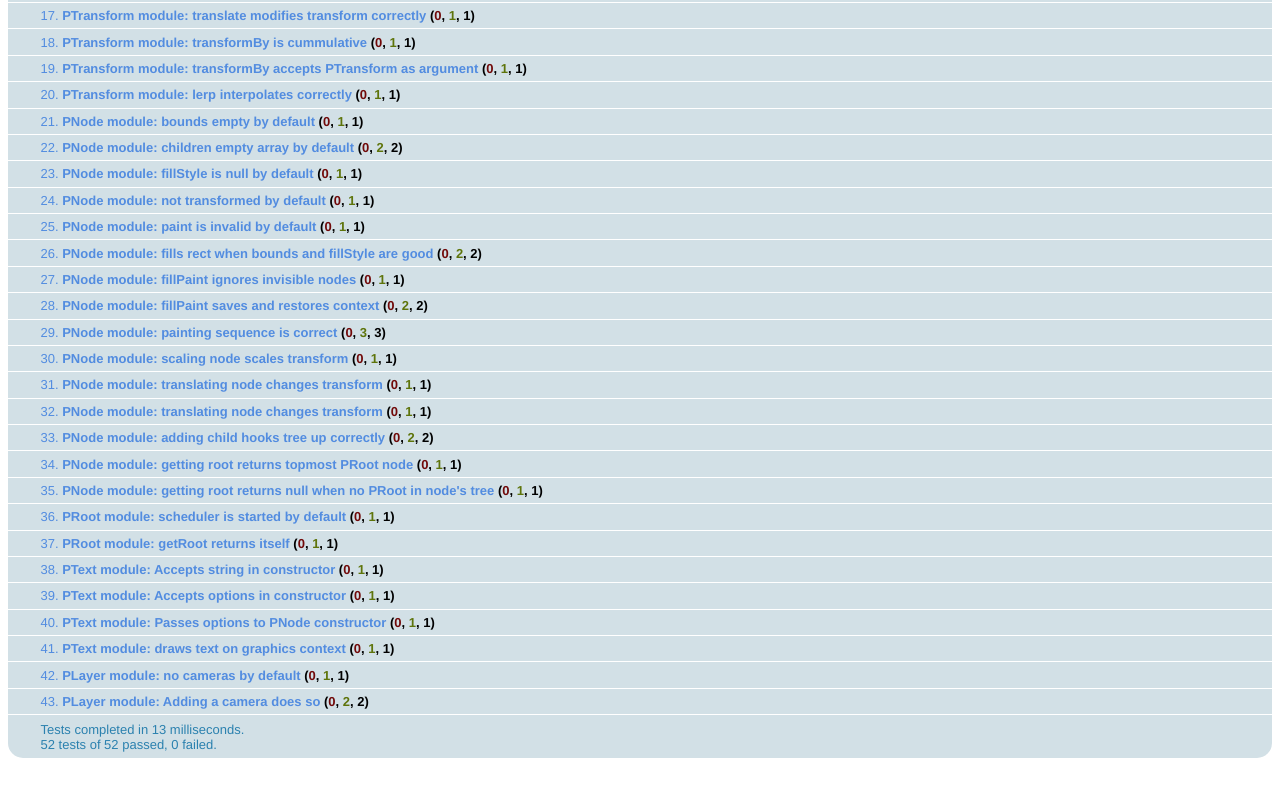
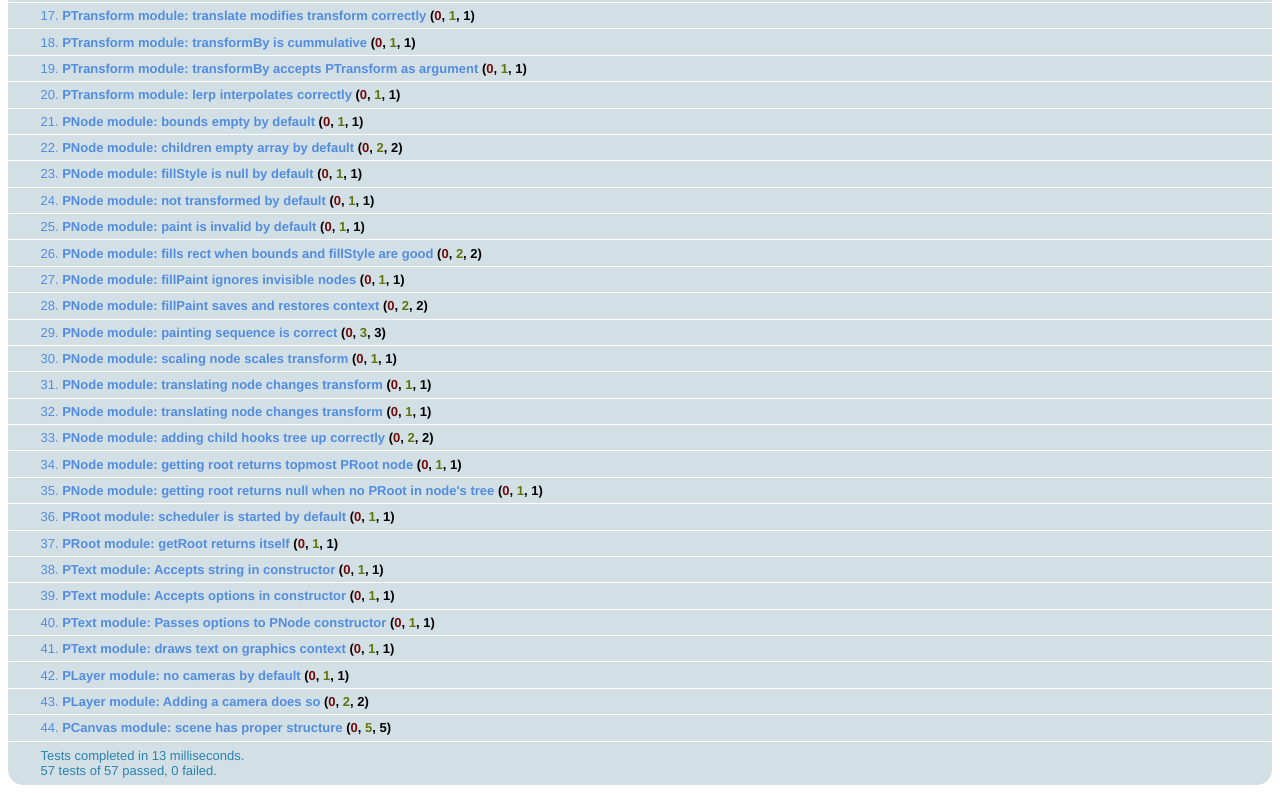
Before and after one commit to allain/piccolo2d.js, a plain HTML site: page test.html in a window 1280 px wide. Shown: the part 529-1322 px from the top of the page. Before the commit the page ends 1295 px from the top, so only its background shows below. Drawn offline with nearby package versions, Linux system fonts and the light colour scheme.

Commit message:
Fixed bug with layer's not having a root in default canvas

```diff
--- a/piccolo2d.js
+++ b/piccolo2d.js
@@ -316,11 +316,8 @@ var PCamera = PNode.extend({
   init: function() {
     this._super();
     this.layers = [];
-    this.addLayer(new PLayer());
 
     this.viewTransform = new PTransform();
-    this.root = new PRoot();
-    this.root.addChild(this);
   },
 
   paint: function(ctx) {
@@ -338,13 +335,10 @@ var PCamera = PNode.extend({
 
   addLayer: function(layer) {
     this.layers.push(layer);
-    layer.parent = this.getRoot();
   },
 
   removeLayer: function(layer) {
     var newLayers = [];
-
-    layer.parent = null;
 
     for (var i=0; i<this.layers.length; i++)
       if (layer != this.layers[i])
@@ -355,10 +349,15 @@ var PCamera = PNode.extend({
 });
 
 var PCanvas = Class.extend({
-  init: function(canvas) {
+  init: function(canvas, root) {
     var _pCanvas = this;
     this.canvas = canvas;
+    this.root =  root || new PRoot();
     this.camera = new PCamera();
+    var layer = new PLayer();
+    this.root.addChild(layer);
+    this.root.addChild(this.camera);
+    this.camera.addLayer(layer);
     this.invalidPaint = true;
 
 
--- a/test.html
+++ b/test.html
@@ -41,6 +41,7 @@
         testPText();
         testPImage();
         testPLayer();
+        testPCanvas();
       });
 
       function testPBounds() {
@@ -371,6 +372,19 @@
           equal(layer.cameras[0], camera, "same camera");
         });
       }
+
+      function testPCanvas() {
+        module("PCanvas");
+
+        test("scene has proper structure", function() {
+          var canvas = new PCanvas();
+          ok(canvas.camera != null, "camera exists");
+          ok(canvas.camera.parent instanceof PRoot);
+          equal(canvas.camera.layers.length, 1, "1 layer for camera");
+          ok(canvas.camera.layers[0].parent != null, "layer must have parent");
+          ok(canvas.camera.layers[0].getRoot() != null, "Layer's parent is the root");
+        });
+      }
     </script>
 
   </head>
```
